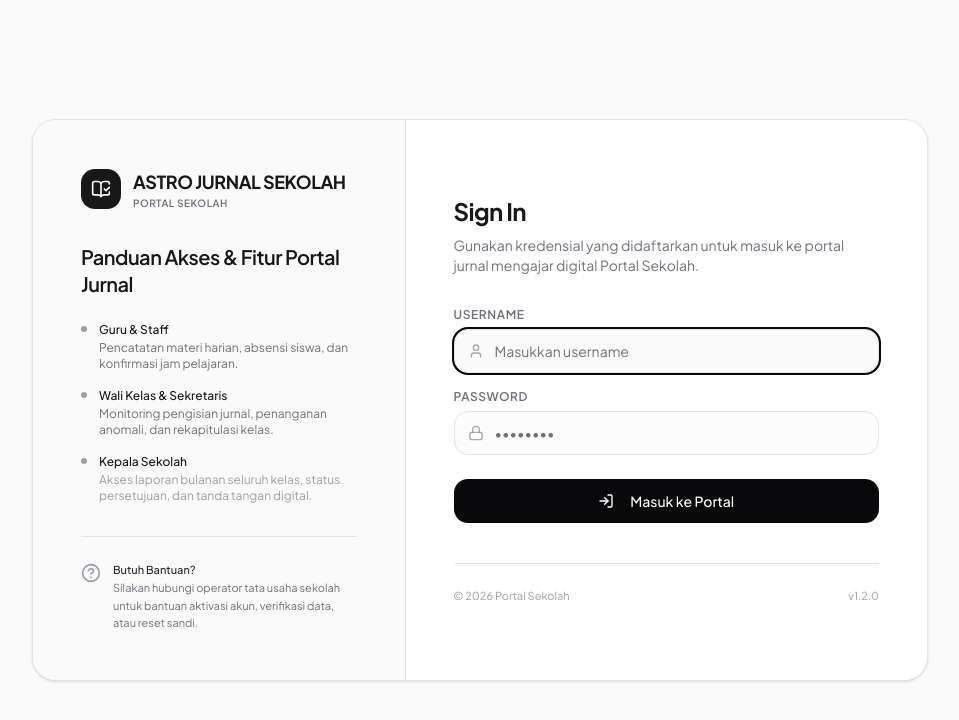
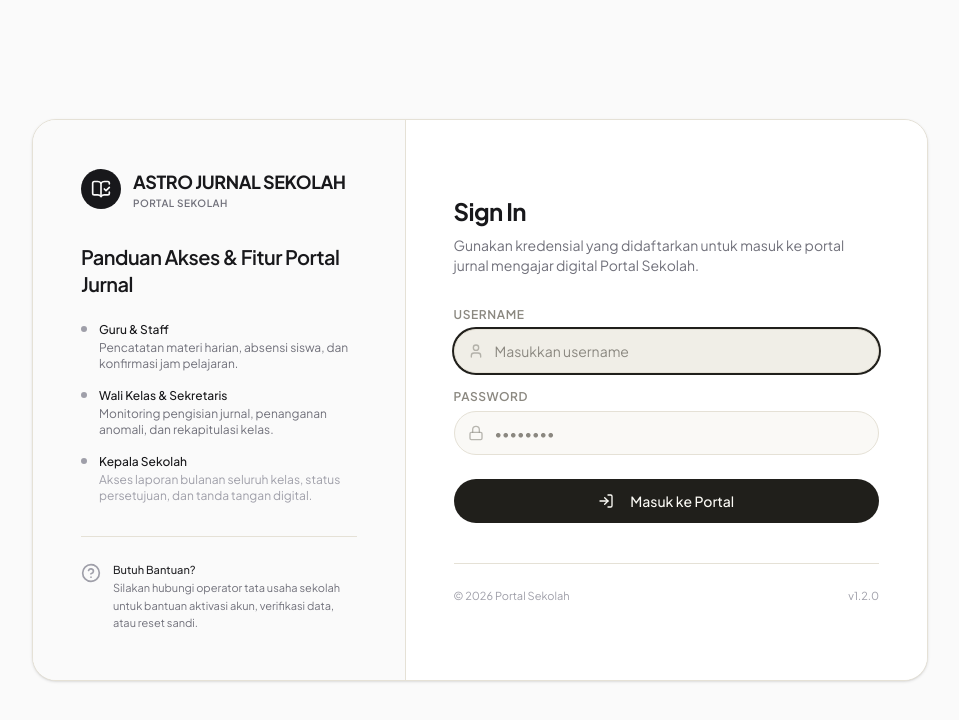
Before and after one commit to Jem1004/jurnal-sekolah, a Next.js app: page /login in a window 1280 px wide. Shown: the top 720 px of the page, without its empty margins (160-1119 px from the left). Built offline with nearby package versions, Linux system fonts and the light colour scheme; no server answers; the database is empty.

Commit message:
style(tokens): apply Design System v2 Warm Paper tokens and utilities

```diff
--- a/src/app/globals.css
+++ b/src/app/globals.css
@@ -1,44 +1,53 @@
 @import "tailwindcss";
 
 /*
-  JurnalKu design tokens — shadcn-style semantic tokens, flat design.
-  Primary: blue (#2563EB) + white. Light-first (no auto dark scheme).
+  JurnalKu Design System v2 ("Warm Paper / Crextio Reference") tokens & utilities.
 */
 :root {
-  --background: #fafafa; /* zinc-50 page bg */
-  --foreground: #09090b; /* zinc-950 */
+  --background: #f0eee7;      /* canvas: warm stone */
+  --foreground: #201f1b;      /* ink */
 
-  --card: #ffffff;
-  --card-foreground: #09090b;
+  --card: #fcfbf6;            /* paper */
+  --card-foreground: #201f1b;
 
-  --popover: #ffffff;
-  --popover-foreground: #09090b;
+  --popover: #fcfbf6;
+  --popover-foreground: #201f1b;
 
-  --primary: #09090b; /* zinc-950 */
-  --primary-foreground: #ffffff;
-  --primary-muted: #f4f4f5; /* zinc-100 */
+  --primary: #201f1b;         /* ink — tombol/nav aktif */
+  --primary-foreground: #fcfbf6;
+  --primary-muted: #edeae1;
 
-  --secondary: #f4f4f5; /* zinc-100 */
-  --secondary-foreground: #09090b;
+  --accent: #f6d254;          /* butter */
+  --accent-hover: #eec63b;
+  --accent-foreground: #201f1b;  /* teks di atas kuning SELALU ink */
+  --accent-muted: #faf0c8;       /* latar lembut kuning (badge, highlight) */
 
-  --muted: #f4f4f5;
-  --muted-foreground: #71717a; /* zinc-500 */
+  --secondary: #edeae1;       /* mist — hover, segmen kosong */
+  --secondary-foreground: #201f1b;
 
-  --accent: #f4f4f5; /* zinc-100 */
-  --accent-foreground: #09090b;
+  --muted: #edeae1;
+  --muted-foreground: #8b8880; /* stone */
 
-  --destructive: #ef4444; /* red-500 */
+  --panel: #232220;           /* kartu gelap (checklist/daftar tugas) */
+  --panel-foreground: #faf9f4;
+  --panel-muted: #8d8b84;     /* teks sekunder di panel gelap */
+
+  --destructive: #e5484d;
   --destructive-foreground: #ffffff;
+  --destructive-muted: #fbeae9;
 
-  --success: #22c55e; /* green-500 */
-  --info: #3b82f6; /* blue-500 */
-  --warning: #f59e0b; /* amber-500 */
+  --success: #2f9e44;
+  --success-muted: #e7f3e7;
+  --warning: #e8a33d;
+  --warning-muted: #faf0dd;
+  --info: #4c7dd0;
+  --info-muted: #e8eef8;
 
-  --border: #e4e4e7; /* zinc-200 */
-  --input: #e4e4e7;
-  --ring: #09090b;
+  --border: #e5e1d6;
+  --input: #e5e1d6;
+  --ring: #201f1b;
 
-  --radius: 0.625rem; /* shadcn default scale */
+  --radius: 1rem;             /* basis 16px, naik dari 10px */
 }
 
 @theme inline {
@@ -57,22 +66,48 @@
   --color-muted-foreground: var(--muted-foreground);
   --color-accent: var(--accent);
   --color-accent-foreground: var(--accent-foreground);
+  --color-accent-hover: var(--accent-hover);
+  --color-accent-muted: var(--accent-muted);
+  --color-panel: var(--panel);
+  --color-panel-foreground: var(--panel-foreground);
+  --color-panel-muted: var(--panel-muted);
   --color-destructive: var(--destructive);
   --color-destructive-foreground: var(--destructive-foreground);
+  --color-destructive-muted: var(--destructive-muted);
   --color-success: var(--success);
+  --color-success-muted: var(--success-muted);
   --color-info: var(--info);
+  --color-info-muted: var(--info-muted);
   --color-warning: var(--warning);
+  --color-warning-muted: var(--warning-muted);
   --color-border: var(--border);
   --color-input: var(--input);
   --color-ring: var(--ring);
 
   --font-sans: var(--font-jakarta), ui-sans-serif, system-ui, sans-serif;
 
-  --radius-sm: calc(var(--radius) - 4px);
-  --radius-md: calc(var(--radius) - 2px);
-  --radius-lg: var(--radius);
-  --radius-xl: calc(var(--radius) + 4px);
+  --radius-sm: 0.5rem;    /* 8px  — elemen kecil dalam kartu */
+  --radius-md: 0.75rem;   /* 12px — input kecil, chip persegi */
+  --radius-lg: 1rem;      /* 16px — input, item list */
+  --radius-xl: 1.5rem;    /* 24px — KARTU (standar) */
+  --radius-2xl: 2rem;     /* 32px — kartu hero/panel besar */
 }
+
+/* Latar ambient: abu dingin kiri-atas → glow butter kanan */
+.bg-ambient {
+  background:
+    radial-gradient(60% 80% at 85% 20%, #f8f0d4 0%, transparent 60%),
+    linear-gradient(135deg, #ececee 0%, #f0eee7 50%, #f3edd9 100%);
+}
+
+/* Pola garis diagonal (segmen "Project time" di referensi) */
+.bg-stripes {
+  background-image: repeating-linear-gradient(
+    135deg, transparent 0 6px, rgb(32 31 27 / 0.16) 6px 8px);
+}
+
+/* Pemisah titik-titik ala referensi */
+.divider-dotted { border-bottom: 2px dotted var(--border); }
 
 * {
   border-color: var(--border);
--- a/src/components/admin/schedule-grid.tsx
+++ b/src/components/admin/schedule-grid.tsx
@@ -226,7 +226,7 @@ export function ScheduleGrid({
       </div>
 
       {quickAsg && (
-        <p className="rounded-lg bg-primary-muted px-3 py-2 text-sm text-accent-foreground">
+        <p className="rounded-lg bg-primary-muted px-3 py-2 text-sm text-foreground">
           Mode isi cepat aktif — klik sel kosong untuk menaruh{" "}
           <strong>{asgLabel(quickAsg)}</strong>.
         </p>
@@ -284,7 +284,7 @@ export function ScheduleGrid({
                         </div>
                       ) : sched ? (
                         <div className="group relative rounded-md bg-primary-muted px-2 py-1.5">
-                          <p className="pr-4 text-xs font-medium text-accent-foreground">
+                          <p className="pr-4 text-xs font-medium text-foreground">
                             {asgLabel(sched.teachingAssignmentId)}
                           </p>
                           <p className="text-[10px] text-muted-foreground">
```
